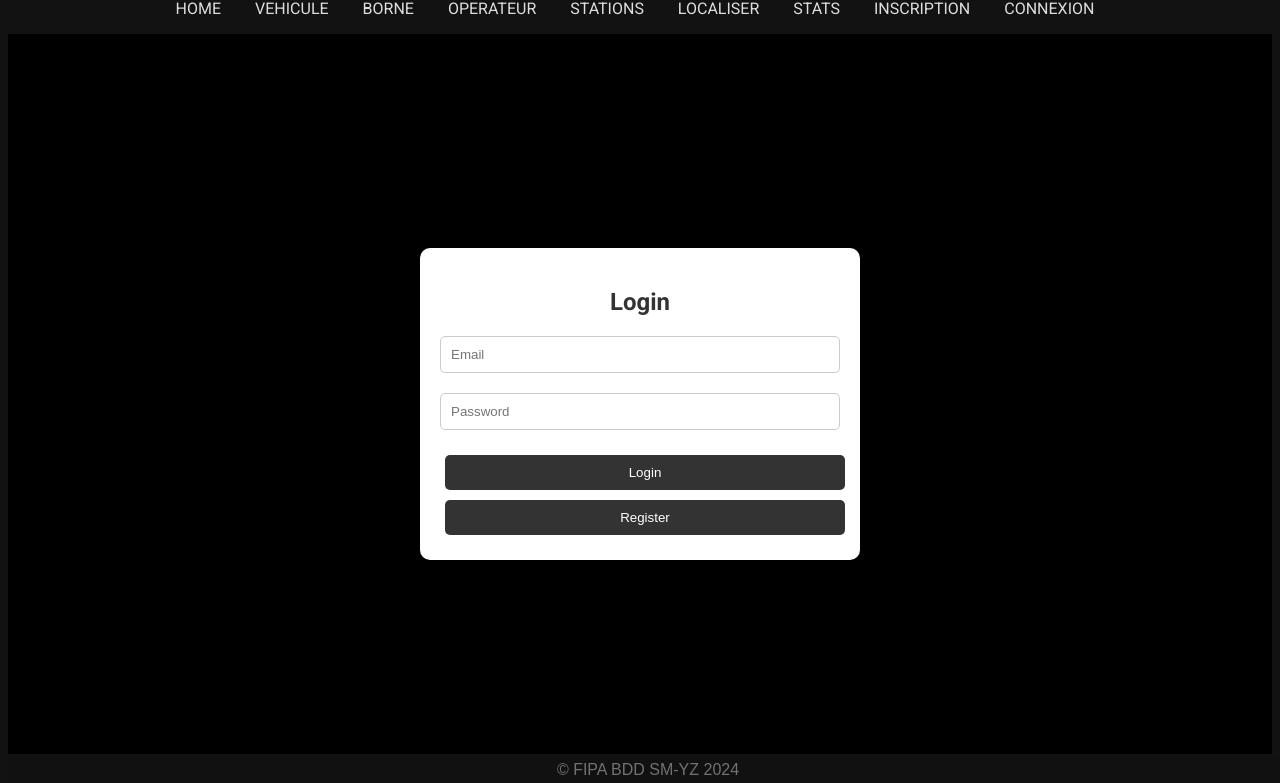
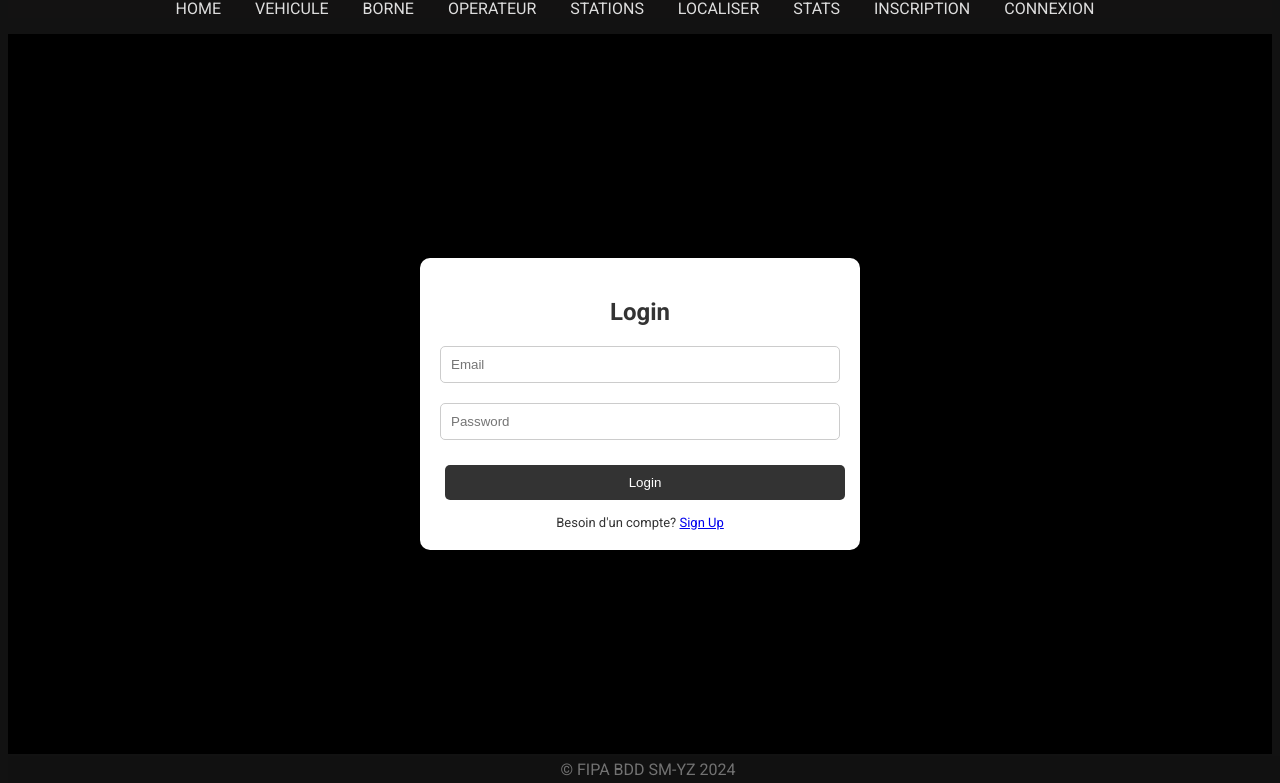
Before and after one commit to slimane-msb/bornesElec, a PHP site: page /login.php in a window 1280 px wide. Shown: the part 17-800 px from the top of the page. Run offline with PHP 8.4, Linux system fonts and the light colour scheme.

Commit message:
some css

```diff
--- a/website/views/css/dark.css
+++ b/website/views/css/dark.css
@@ -9,7 +9,6 @@ body {
     font-family: 'Roboto', Arial, sans-serif;
     background-color: #121212;
     color: #ffffff;
-    font-family: Arial, sans-serif;
 }
 
 
@@ -109,6 +108,7 @@ header h1 {
 
 .login-container {
     background-color: #fff;
+    color: #333;
     padding: 20px;
     margin-top: 20px;
     border-radius: 10px;
@@ -118,7 +118,14 @@ header h1 {
     text-align: center;
 }
 
-.login-container h2 {
+.besoinCompte {
+    margin-top: 10px;
+    font-size:small;
+    font-family: 'Roboto', Arial, sans-serif;
+
+}
+
+.login-container h2 p {
     margin-bottom: 20px;
     color: #333;
 }
--- a/website/views/login.php
+++ b/website/views/login.php
@@ -16,8 +16,10 @@
             <input type="text" name="email" id="email" placeholder="Email" required>
             <input type="password" name="password" id="password" placeholder="Password" required>
             <button type="login">Login</button>
-            <button type="register">Register</button>
         </form>
+        <div class="besoinCompte">
+             Besoin d'un compte? <a href="register.php">Sign Up</a>
+        </div>
     </div>
 </div>
 
```
